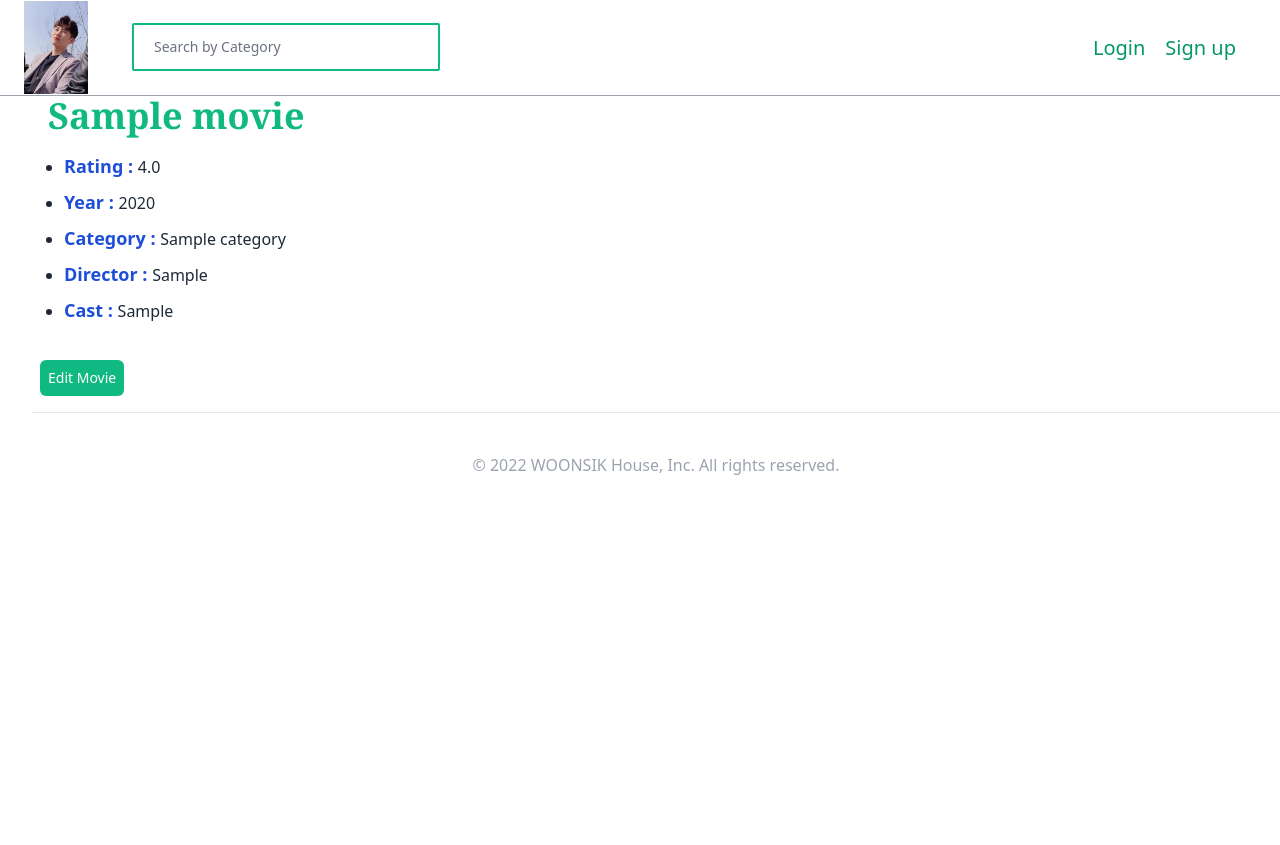
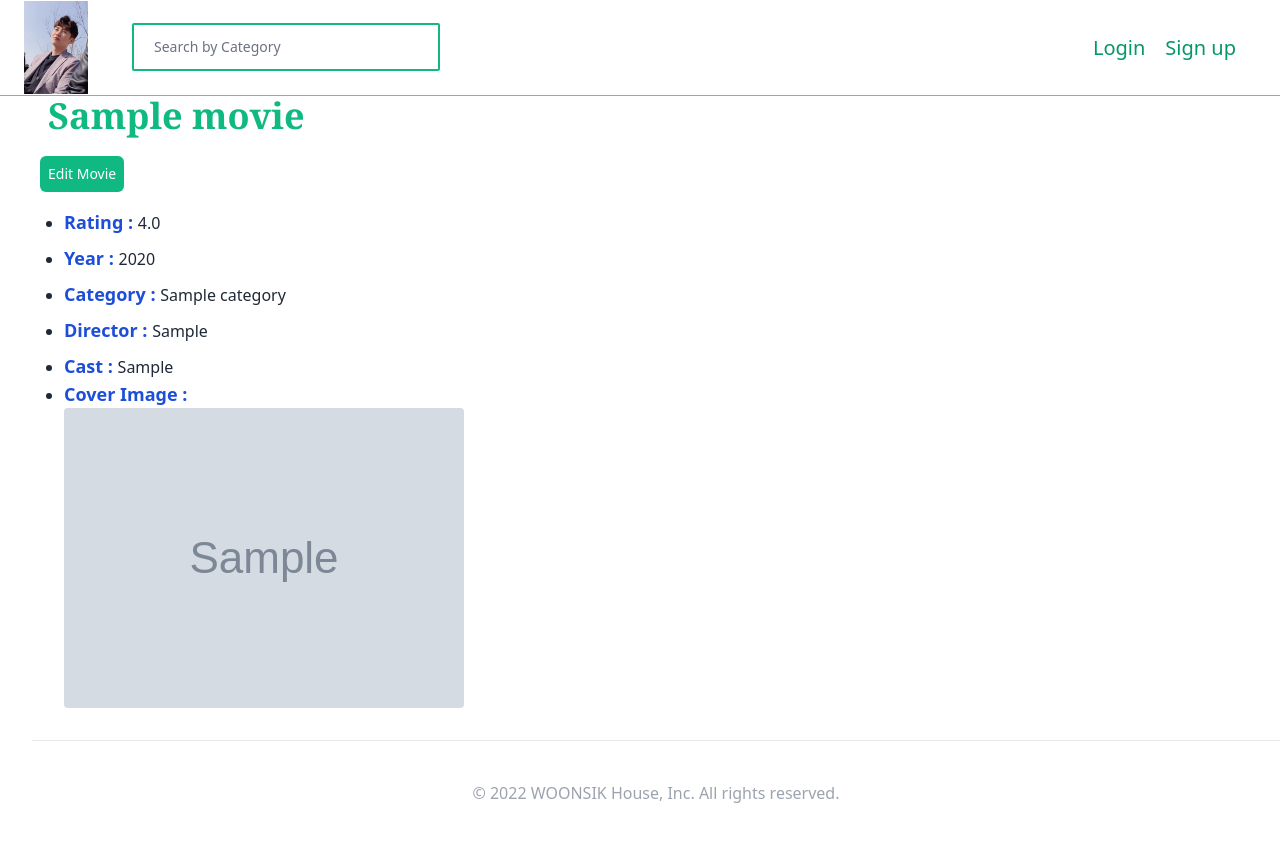
Before and after one commit to choiwoonsik/CloudProgrammingProject, a Django app: page /movies/1 in a window 1280 px wide. Before the commit the page ends 475 px from the top, so only its background shows below. Run offline with Django 3.2, Linux system fonts and the light colour scheme; tables that the repository leaves empty hold one stand-in row (values such as "Sample post"); grey boxes marked "Sample" are stand-in pictures; some libraries are stand-ins or nearby versions.

Commit message:
image 기능 수정

```diff
--- a/books/models.py
+++ b/books/models.py
@@ -6,7 +6,7 @@ from core.models import CoreModel
 class Book(CoreModel):
     title = models.CharField(max_length=120)
     year = models.IntegerField()
-    cover_image = models.ImageField(null=True, blank=True)
+    cover_image = models.ImageField(upload_to='book/images/%Y/%m/%d/', null=True, blank=True)
     rating = models.FloatField()
     writer = models.CharField(max_length=30)
     category = models.ForeignKey("categories.Category", on_delete=models.CASCADE, related_name="books")
--- a/djangoProject/settings.py
+++ b/djangoProject/settings.py
@@ -31,7 +31,7 @@ SECRET_KEY = 'django-insecure-g2b4w&+i1-+s_2(i0dg@(86iik@xjoww756v$0$9n@)b_-53#j
 DEBUG = True
 
 # ALLOWED_HOSTS = ['*']
-ALLOWED_HOSTS = ['http://43.200.61.4/', ".ap-northeast-2.compute.amazonaws.com"]
+ALLOWED_HOSTS = ['43.200.61.4', 'http://43.200.61.4/', ".ap-northeast-2.compute.amazonaws.com", "127.0.0.1"]
 
 # Application definition
 
--- a/djangoProject/urls.py
+++ b/djangoProject/urls.py
@@ -15,8 +15,10 @@ Including another URLconf
 """
 from django.conf.urls import url
 from django.contrib import admin
-from django.urls import path, include
+from django.urls import path, include, re_path
 from django.views.generic import RedirectView
+from django.conf.urls.static import static
+from django.conf import settings
 
 urlpatterns = [
     path('admin/', admin.site.urls),
@@ -25,5 +27,7 @@ urlpatterns = [
     path("books/", include("books.urls", namespace="books")),
     path("genres/", include("categories.urls", namespace="genres")),
     path("users/", include("users.urls", namespace="users")),
-    url(r'^favicon\.ico$', RedirectView.as_view(url='/static/img/favicon.ico')),
+    url(r'^favicon\.ico$', RedirectView.as_view(url='/media/static/favicon.ico')),
 ]
+
+urlpatterns += static(settings.MEDIA_URL, document_root=settings.MEDIA_ROOT)
--- a/movies/models.py
+++ b/movies/models.py
@@ -6,7 +6,7 @@ from core.models import CoreModel
 class Movie(CoreModel):
     title = models.CharField(max_length=120)
     year = models.IntegerField()
-    cover_image = models.ImageField(null=True, blank=True)
+    cover_image = models.ImageField(upload_to='movie/images/%Y/%m/%d/', null=True, blank=True)
     rating = models.FloatField()
     category = models.ForeignKey("categories.Category", on_delete=models.CASCADE, related_name="movies")
     director = models.CharField(max_length=30)
--- a/templates/base.html
+++ b/templates/base.html
@@ -15,7 +15,7 @@
 
     <div class="flex items-center w-1/3">
       <a href="{% url "core:home" %}" class="mr-6"}>
-        <img class="w-16" src="{% static 'img/logo2.jpg' %}"/>
+        <img class="w-16" src="/media/logo2.jpg"/>
       </a>
       {% block search-bar %}
         <form method="get" action="{% url "categories:search" %}" class="w-9/12">
--- a/templates/movies/movie_detail.html
+++ b/templates/movies/movie_detail.html
@@ -12,6 +12,12 @@
     <sapn class="text-4xl font-bold font-serif text-green-500 ml-4">{{movie.title}}</sapn>
   </div>
 
+  <button class="text-center ml-2 mb-4 rounded-md py-2 px-2 font-light text-sm w-1/8 bg-green-500 text-white mt-1">
+    <span class="text-white-600">
+      <a href="{% url "movies:update" movie.pk %}" class="w-full">Edit Movie</a>
+    </span>
+  </button>
+
     <ul class="list-disc ml-8 mb-8">
         <li class="mb-2"><span class="text-lg font-semibold text-blue-700">Rating : </span>{{movie.rating}}</li>
         <li class="mb-2"><span class="text-lg font-semibold text-blue-700">Year : </span>{{movie.year}}</li>
@@ -25,12 +31,14 @@
                 {{movie.cast}}
             {% endif %}
         </li>
+        <li>
+        <span class="text-lg font-semibold text-blue-700">Cover Image : </span>
+        {% if movie.cover_image %}
+            <img class="img-fluid rounded" src="{{ movie.cover_image.url }}" alt="">
+        {% else %}
+            None
+        {% endif %}
+        </li>
     </ul>
-
-  <button class="text-center ml-2 mb-4 rounded-md py-2 px-2 font-light text-sm w-1/8 bg-green-500 text-white mt-1">
-    <span class="text-white-600">
-      <a href="{% url "movies:update" movie.pk %}" class="w-full">Edit Movie</a>
-    </span>
-  </button>
     <div>
 {% endblock content %}
```
Also changed, not shown: templates/books/book_detail.html (+8 -0 lines), templates/mixins/home_book_list.html (+7 -2 lines), templates/mixins/home_movie_list.html (+9 -4 lines), _media/book/images/2022/06/19/해마돌.jpeg (added), _media/favicon.ico (added), _media/logo2.jpg (added), _media/movie/images/2022/06/19/아이언맨1.jpeg (added), _media/movie/images/2022/06/19/어벤져스.jpeg (added), _media/movie/images/2022/06/19/어벤져스1.jpeg (added), _media/profile_origin.jpg (added), _media/static/favicon.ico (added), _media/웰컴키트_영수증.png (added), 1 other file. Lines whose indentation alone changed are shown as unchanged.
